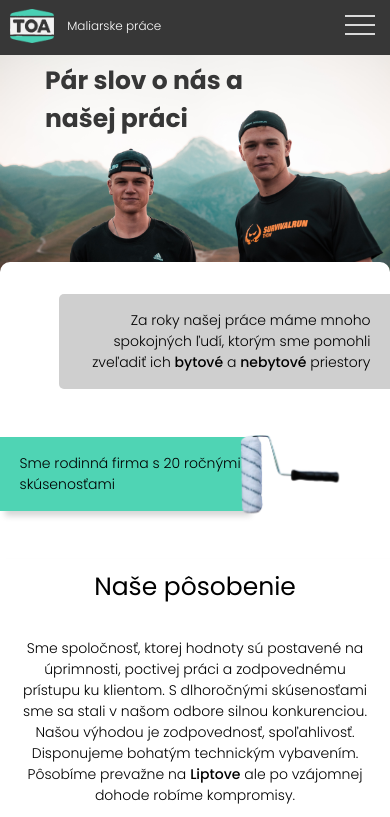
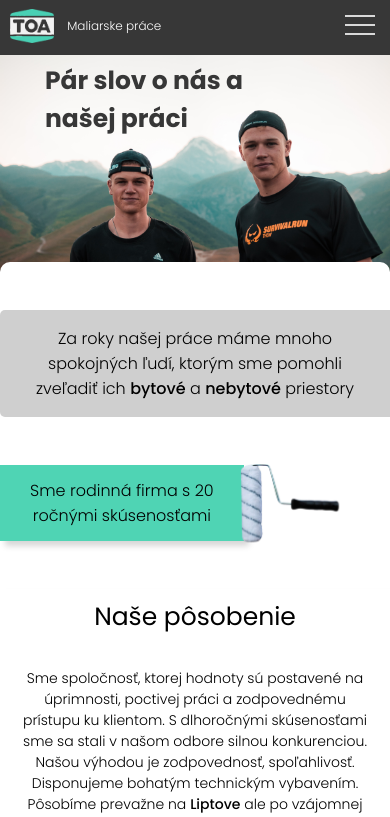
Before and after one commit to MatthewChevy/Synmal, a Vue app: page /about in a window 390 px wide. Shown: the top 817 px of the page. Built offline with nearby package versions, Linux system fonts and the light colour scheme.

Commit message:
Add new box, responsive 0px - 350px

```diff
--- a/src/components/About/TheAboutFirstSection.vue
+++ b/src/components/About/TheAboutFirstSection.vue
@@ -3,11 +3,13 @@
 
         <div class="top-box">
             <div class="rectangle">
+                <div class="rectangle-align">
                     <p>
                         Za roky našej práce máme mnoho spokojných ľudí, ktorým
                         sme pomohli zveľadiť ich <strong>bytové</strong> a
                         <strong>nebytové</strong> priestory
                     </p>
+                </div>
             </div>
         </div>
 
@@ -48,7 +50,7 @@
 
 <style lang="scss" scoped>
 
-//first-section-----------------------------
+@media screen and ( min-width: 0px ) {
 
     .section {
         position: relative;
@@ -63,12 +65,13 @@
     }
 
     .top-box {
-   padding-top: 2rem;
+    padding-top: 3rem;
     width: 100%;
 
         .rectangle {
             position: relative;
             display: flex;
+            justify-content: center;
             align-items: center;
             width: 100%;
             padding: 0.75rem 0;
@@ -165,33 +168,27 @@
             }
         }
     }
+}
 
-
-@media screen and ( min-width: 375px ) {
+@media screen and ( min-width: 350px ) {
 
     .top-box  {
-        display: flex;
-        justify-content: flex-end;
-        align-items: center;
+        .rectangle {
+            width: 100%;
+            padding: 1rem 0;
 
-        .rectangle {
-            width: 85%;
-            padding:{
-                top: 1rem;
-                bottom: 1rem;
-                right: 5%;
-            }
+            .rectangle-align{
+                    width: $sm-width-container;
+                    max-width: 25rem;
                 p {
-                position: relative;
-                text-align: right;
-                margin: 0 auto;
                     font: {
-                    size: 14px;
+                        size: 16px;
                         weight: 300;
                     }
 
                     strong {
                         font-weight: 500;
+                    }
                 }
             }
         }
@@ -201,28 +198,10 @@
     .bottom-box {
 
     .rectangle {
-        display: flex;
-        justify-content: flex-start;
-        align-items: center;
-        width: 63%;
-        margin: 3rem 0;
-        padding:{
-                top: 1rem;
-                bottom: 1rem;
-                left: 5%;
-                right: 0;
-        }
-        z-index: 0;
-        background-color: $fancy;
-        box-shadow: 5px 5px 6px rgba($darkest, 16%);
-
         p {
-            position: relative;
-            width: 100%;
-            text-align: left;
-
+            width: 12rem;
             font: {
-                size: 14px;
+                size: 16px;
                 weight: 300;
             }
         }
@@ -242,4 +221,5 @@
 
 }
 
+
 </style>
```
Lines whose indentation alone changed are shown as unchanged.
